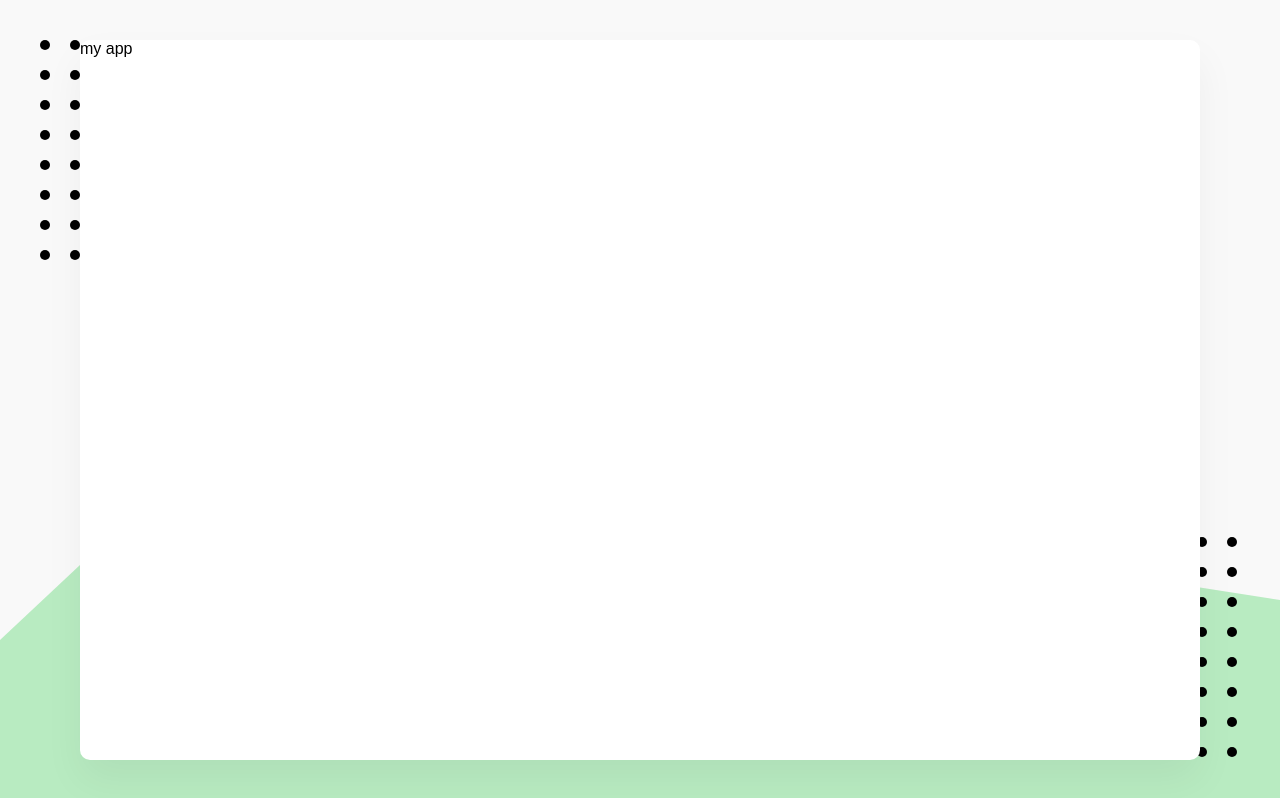
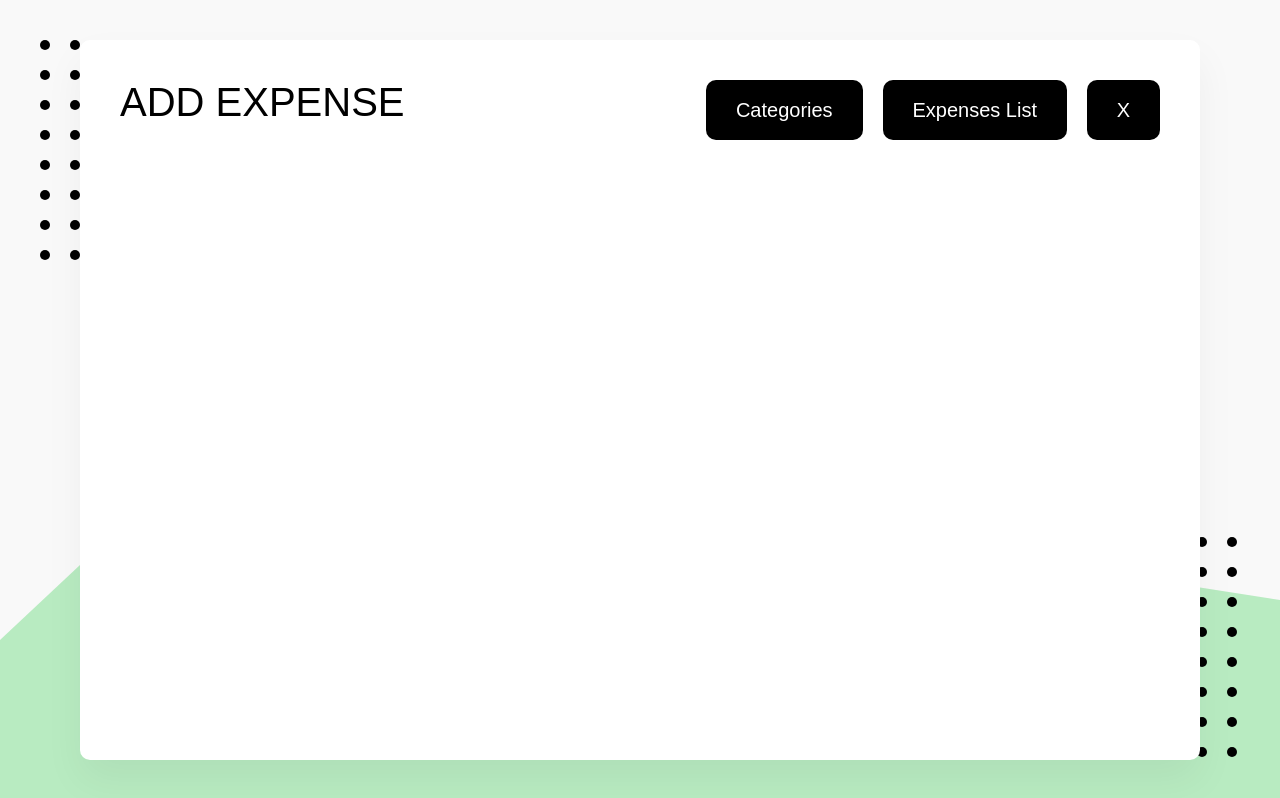
Before and after one commit to jmendozacr/expenses-react-app, a React (Create React App) app: page / in a window 1280 px wide. Built offline with nearby package versions, Linux system fonts and the light colour scheme; what webfontloader would draw is missing.

Commit message:
adding header component to home and expenses page

```diff
--- a/src/App.js
+++ b/src/App.js
@@ -1,8 +1,25 @@
 import React from 'react';
+import { Helmet } from 'react-helmet';
+import  { Header, HeaderContainer, Title, ButtonContainer } from './components/commons/Header';
+import Button from './components/commons/Button';
 
 const App = () => {
     return (
-        <div>my app</div>
+        <>
+            <Helmet>
+                <title>Add expenses</title>
+            </Helmet>
+            <Header>
+                <HeaderContainer>
+                    <Title>Add Expense</Title>
+                    <ButtonContainer>
+                        <Button to="/categories">Categories</Button>
+                        <Button to="expenses">Expenses List</Button>
+                        <Button>X</Button>
+                    </ButtonContainer>
+                </HeaderContainer>
+            </Header>
+        </>
     );
 }
 
--- a/src/pages/ExpensesByCategory.js
+++ b/src/pages/ExpensesByCategory.js
@@ -1,10 +1,22 @@
 import React from 'react';
+import { Helmet } from 'react-helmet';
+import  { Header, HeaderContainer, Title } from './../components/commons/Header';
 
 const ExpensesByCategory = () => {
     return (
-        <div>
-            Expenses by category page.
-        </div>
+        <>
+            <Helmet>
+                <title>Expenses by Category</title>
+            </Helmet>
+
+            <Header>
+                <HeaderContainer>
+                    <Title>
+                        Expenses by category page
+                    </Title>
+                </HeaderContainer>
+            </Header>
+        </>
     );
 }
 
```
